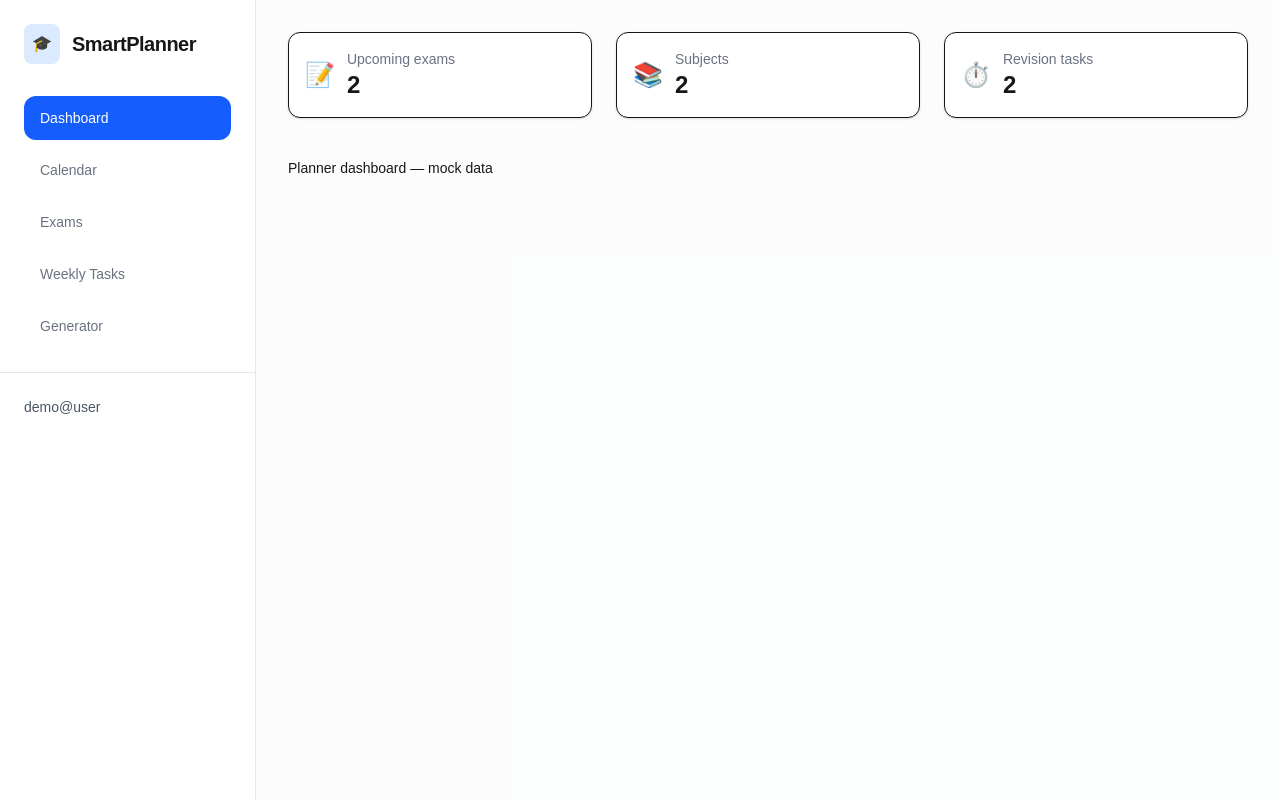
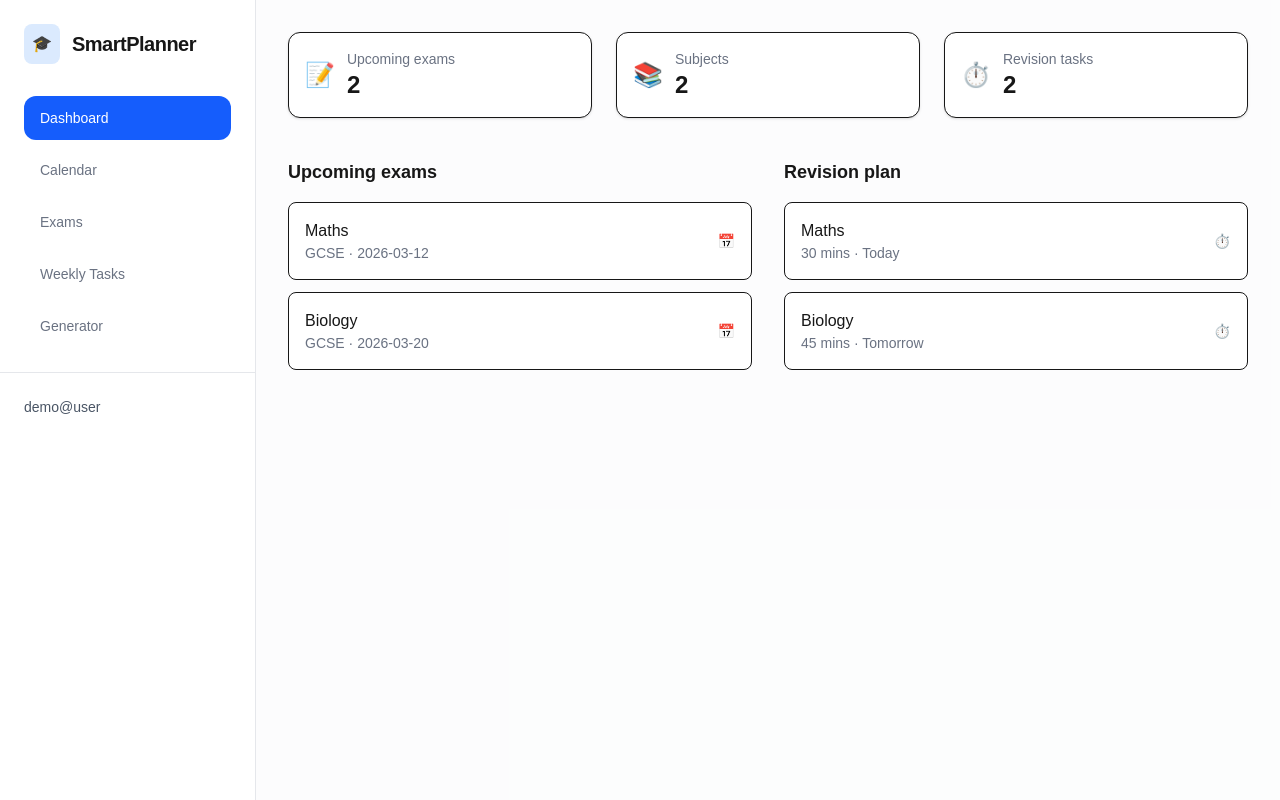
Before and after one commit to sohpra/SmartPlanner, a Next.js app: page /planner in a window 1280 px wide. Built offline with nearby package versions, Linux system fonts and the light colour scheme.

Commit message:
feat: planner dashboard sections for exams and revision mock data

```diff
--- a/app/planner/page.tsx
+++ b/app/planner/page.tsx
@@ -11,29 +11,76 @@ export default function PlannerPage() {
 
   return (
     <LayoutReplit>
+      {/* Stat cards */}
       <div className="grid grid-cols-1 md:grid-cols-3 gap-6">
-        <StatCard
-          title="Upcoming exams"
-          value={exams.upcoming.length}
-          icon="📝"
-        />
-
-        <StatCard
-          title="Subjects"
-          value={exams.subjectCount}
-          icon="📚"
-        />
-
-        <StatCard
-          title="Revision tasks"
-          value={revision.tasks.length}
-          icon="⏱️"
-        />
+        <StatCard title="Upcoming exams" value={exams.upcoming.length} icon="📝" />
+        <StatCard title="Subjects" value={exams.subjectCount} icon="📚" />
+        <StatCard title="Revision tasks" value={revision.tasks.length} icon="⏱️" />
       </div>
 
-      {/* Next sections will go here */}
-      <div className="mt-10 text-sm text-muted-foreground">
-        Planner dashboard — mock data
+      {/* Main dashboard sections */}
+      <div className="mt-10 grid grid-cols-1 lg:grid-cols-2 gap-8">
+
+        {/* Upcoming exams */}
+        <section>
+          <h2 className="text-lg font-semibold mb-4">Upcoming exams</h2>
+
+          <div className="space-y-3">
+            {exams.upcoming.map((exam) => (
+              <div
+                key={exam.id}
+                className="flex items-center justify-between rounded-lg border bg-white p-4"
+              >
+                <div>
+                  <div className="font-medium">{exam.subject}</div>
+                  <div className="text-sm text-gray-500">
+                    {exam.examType} · {exam.date}
+                  </div>
+                </div>
+                <div className="text-sm text-gray-600">
+                  📅
+                </div>
+              </div>
+            ))}
+
+            {exams.upcoming.length === 0 && (
+              <div className="text-sm text-gray-500 italic">
+                No upcoming exams
+              </div>
+            )}
+          </div>
+        </section>
+
+        {/* Revision tasks */}
+        <section>
+          <h2 className="text-lg font-semibold mb-4">Revision plan</h2>
+
+          <div className="space-y-3">
+            {revision.tasks.map((task) => (
+              <div
+                key={task.id}
+                className="flex items-center justify-between rounded-lg border bg-white p-4"
+              >
+                <div>
+                  <div className="font-medium">{task.subject}</div>
+                  <div className="text-sm text-gray-500">
+                    {task.duration} mins · {task.scheduledFor}
+                  </div>
+                </div>
+                <div className="text-sm">
+                  ⏱️
+                </div>
+              </div>
+            ))}
+
+            {revision.tasks.length === 0 && (
+              <div className="text-sm text-gray-500 italic">
+                No revision tasks scheduled
+              </div>
+            )}
+          </div>
+        </section>
+
       </div>
     </LayoutReplit>
   );
--- a/src/hooks/use-exams.ts
+++ b/src/hooks/use-exams.ts
@@ -2,14 +2,27 @@
 //import { api, buildUrl, type ExamInput } from "@shared/routes";
 
 export function useExams() {
+  const upcoming = [
+    {
+      id: "1",
+      subject: "Maths",
+      date: "2026-03-12",
+      examType: "GCSE",
+    },
+    {
+      id: "2",
+      subject: "Biology",
+      date: "2026-03-20",
+      examType: "GCSE",
+    },
+  ];
+
   return {
-    upcoming: [
-      { id: "1", subject: "Maths" },
-      { id: "2", subject: "Biology" },
-    ],
+    upcoming,
     subjectCount: 2,
   };
 }
+
 
 
 // GET /api/exams
--- a/src/hooks/use-revision.ts
+++ b/src/hooks/use-revision.ts
@@ -1,9 +1,21 @@
 export function useRevision() {
+  const tasks = [
+    {
+      id: "a",
+      subject: "Maths",
+      duration: 30,
+      scheduledFor: "Today",
+    },
+    {
+      id: "b",
+      subject: "Biology",
+      duration: 45,
+      scheduledFor: "Tomorrow",
+    },
+  ];
+
   return {
-    tasks: [
-      { id: "a", subject: "Maths" },
-      { id: "b", subject: "Biology" },
-    ],
+    tasks,
   };
 }
 
```
